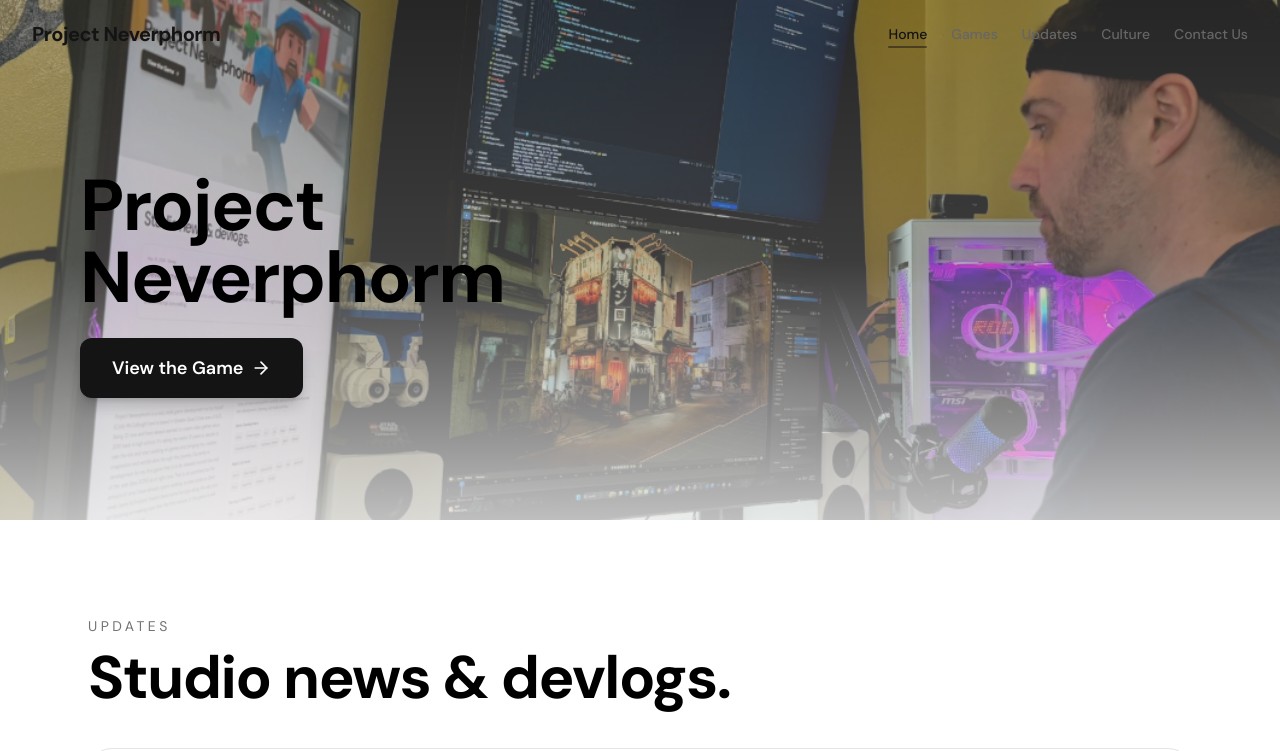
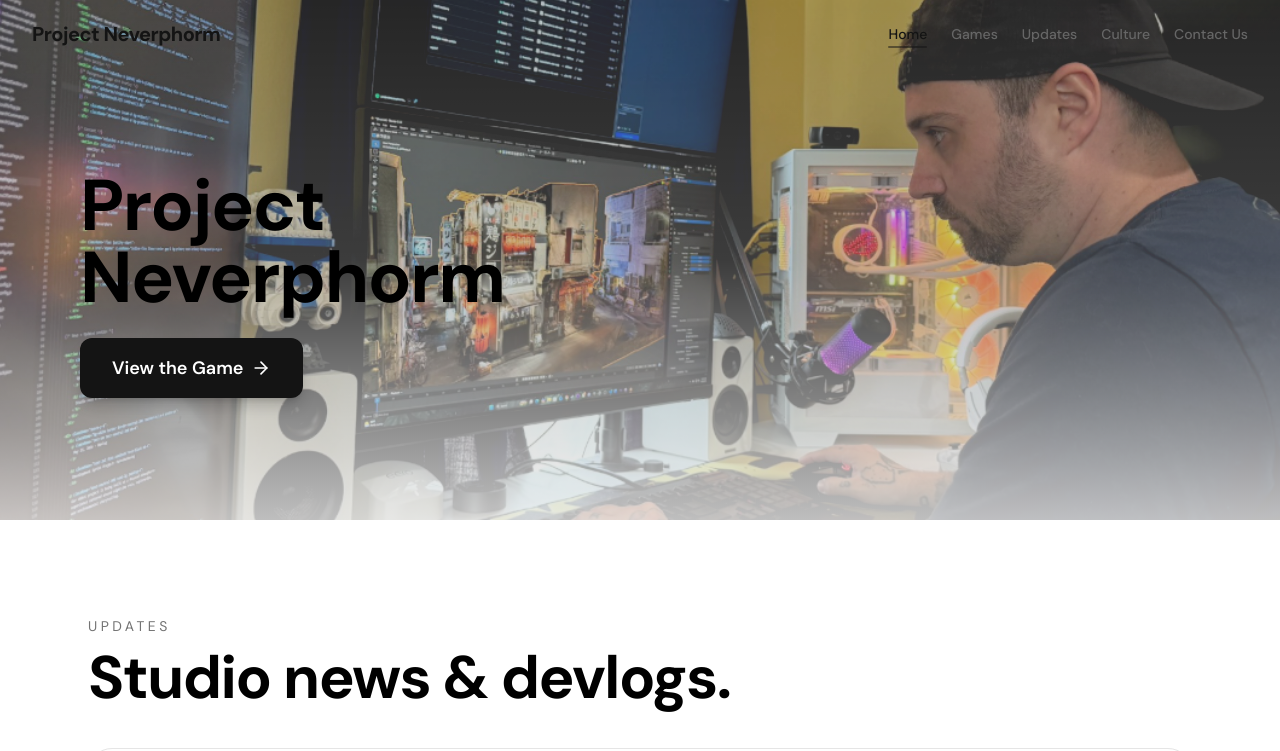
Before and after one commit to Minxci/neverphorm-site, a React (Vite) app in the folder apps/web/: page / in a window 1280 px wide. Shown: the top 751 px of the page. Built offline with nearby package versions, Linux system fonts and the light colour scheme; the HTML template or start-up script is replaced by a standard one; what pocketbase would draw is missing.

Commit message:
updated to better hero pic

```diff
--- a/apps/web/src/pages/HomePage.jsx
+++ b/apps/web/src/pages/HomePage.jsx
@@ -50,7 +50,7 @@ const HomePage = () => {
         <section className="relative h-[62vh] min-h-[520px] max-h-[720px] flex items-center justify-start overflow-hidden">
           {/* Background Image with Overlay */}
           <div className="absolute inset-0 z-0 overflow-hidden">
-            <img src="/pictures/sitepicturehero.png" alt="chase scene from No 2 Weeks" className="w-full h-full object-cover scale-105" style={{
+            <img src="/pictures/betterheropic.png" alt="chase scene from No 2 Weeks" className="w-full h-full object-cover scale-105" style={{
             filter: 'brightness(0.72) contrast(1.08)'
           }} />
             <div className="absolute inset-0 bg-white/15"></div>
```
Also changed, not shown: apps/web/public/pictures/betterheropic.png (added), apps/web/public/pictures/sitepicturehero.png (deleted).
